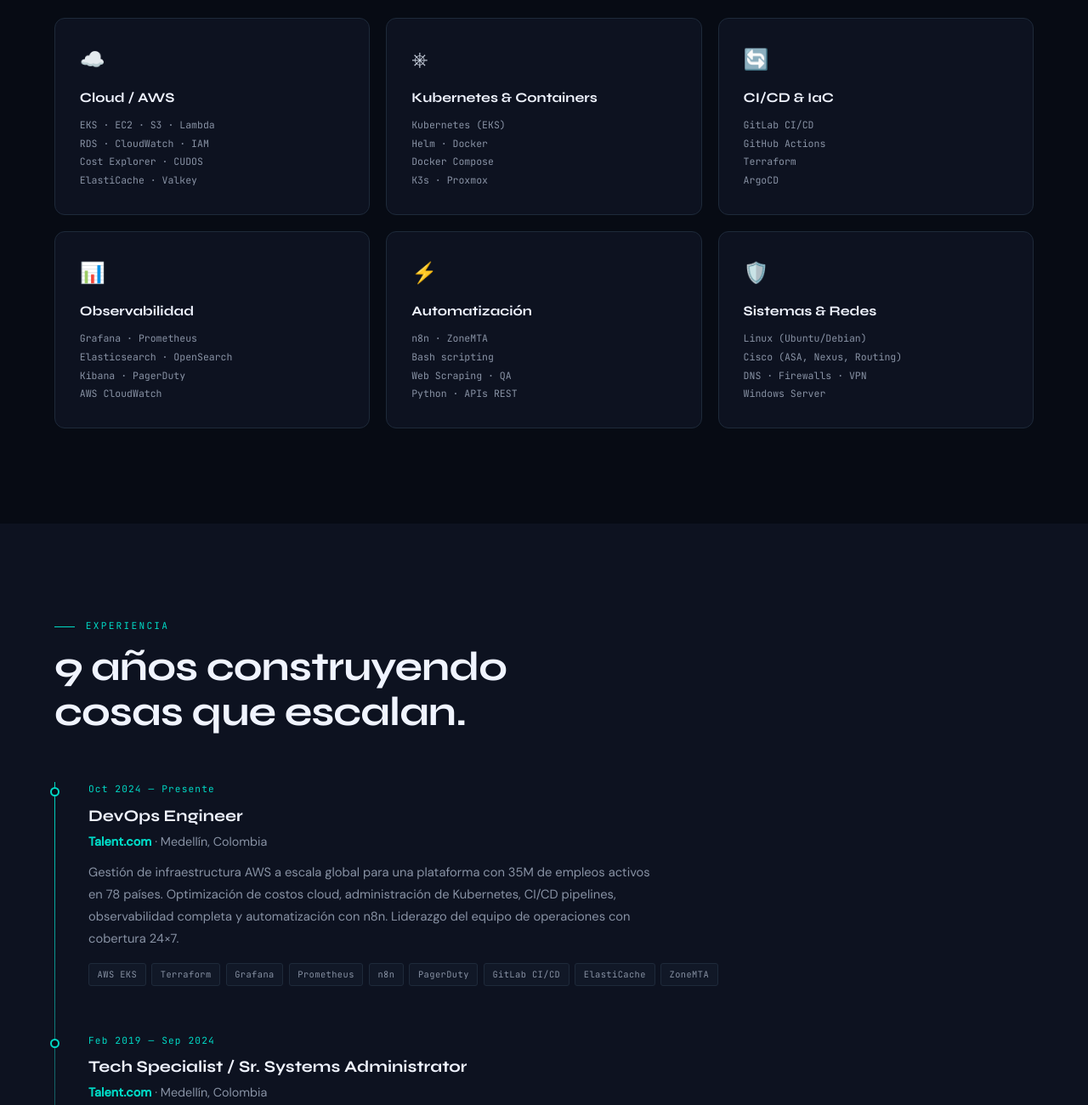
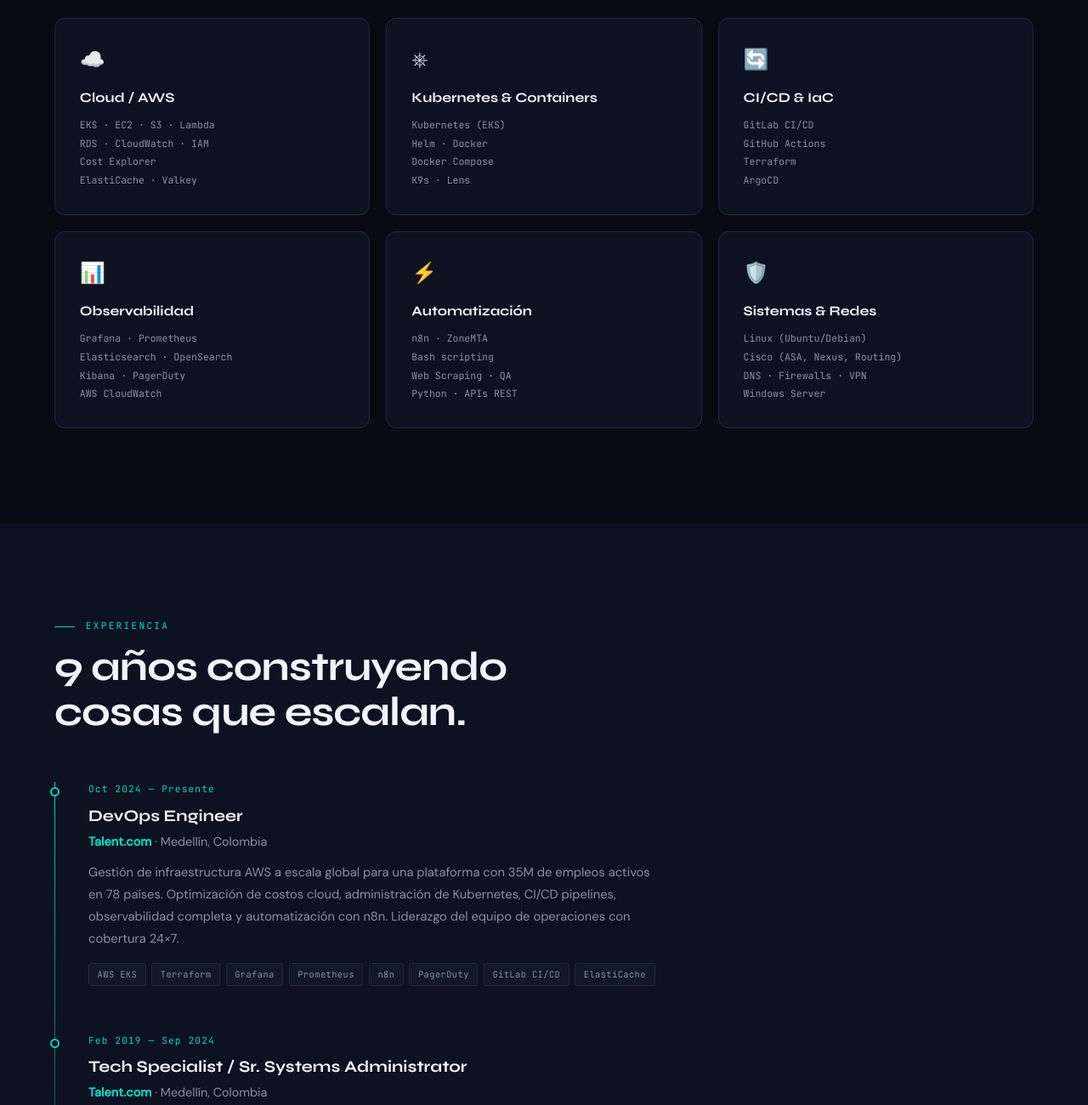
Before and after one commit to Armando889/Armando889.github.io, a plain HTML site: page index.html in a window 1280 px wide. Shown: the part 2240-3540 px from the top of the page at 85% size. Drawn offline with Linux system fonts and the light colour scheme.

Commit message:
Update skill cards and experience section in index.html

```diff
--- a/index.html
+++ b/index.html
@@ -249,8 +249,8 @@
   <div class="section-label">Habilidades</div>
   <h2 class="section-title">Stack técnico<br>de producción.</h2>
   <div class="skills-grid">
-    <div class="skill-card fade-up"><div class="skill-icon">&#9729;&#65039;</div><div class="skill-name">Cloud / AWS</div><div class="skill-items">EKS · EC2 · S3 · Lambda<br>RDS · CloudWatch · IAM<br>Cost Explorer · CUDOS<br>ElastiCache · Valkey</div></div>
-    <div class="skill-card fade-up"><div class="skill-icon">&#9096;</div><div class="skill-name">Kubernetes & Containers</div><div class="skill-items">Kubernetes (EKS)<br>Helm · Docker<br>Docker Compose<br>K3s · Proxmox</div></div>
+    <div class="skill-card fade-up"><div class="skill-icon">&#9729;&#65039;</div><div class="skill-name">Cloud / AWS</div><div class="skill-items">EKS · EC2 · S3 · Lambda<br>RDS · CloudWatch · IAM<br>Cost Explorer<br>ElastiCache · Valkey</div></div>
+    <div class="skill-card fade-up"><div class="skill-icon">&#9096;</div><div class="skill-name">Kubernetes & Containers</div><div class="skill-items">Kubernetes (EKS)<br>Helm · Docker<br>Docker Compose<br>K9s · Lens</div></div>
     <div class="skill-card fade-up"><div class="skill-icon">&#128260;</div><div class="skill-name">CI/CD & IaC</div><div class="skill-items">GitLab CI/CD<br>GitHub Actions<br>Terraform<br>ArgoCD</div></div>
     <div class="skill-card fade-up"><div class="skill-icon">&#128202;</div><div class="skill-name">Observabilidad</div><div class="skill-items">Grafana · Prometheus<br>Elasticsearch · OpenSearch<br>Kibana · PagerDuty<br>AWS CloudWatch</div></div>
     <div class="skill-card fade-up"><div class="skill-icon">&#9889;</div><div class="skill-name">Automatización</div><div class="skill-items">n8n · ZoneMTA<br>Bash scripting<br>Web Scraping · QA<br>Python · APIs REST</div></div>
@@ -271,7 +271,7 @@
       <div class="exp-tech">
         <span class="exp-badge">AWS EKS</span><span class="exp-badge">Terraform</span><span class="exp-badge">Grafana</span>
         <span class="exp-badge">Prometheus</span><span class="exp-badge">n8n</span><span class="exp-badge">PagerDuty</span>
-        <span class="exp-badge">GitLab CI/CD</span><span class="exp-badge">ElastiCache</span><span class="exp-badge">ZoneMTA</span>
+        <span class="exp-badge">GitLab CI/CD</span><span class="exp-badge">ElastiCache</span>
       </div>
     </div>
     <div class="exp-item fade-up">
```
